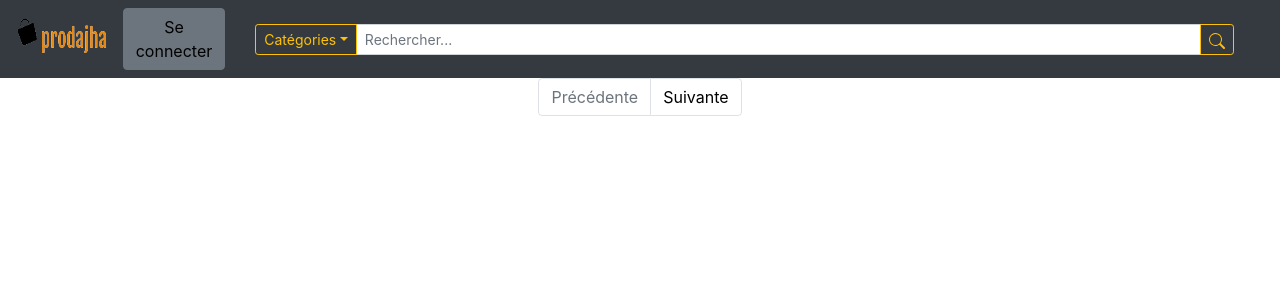
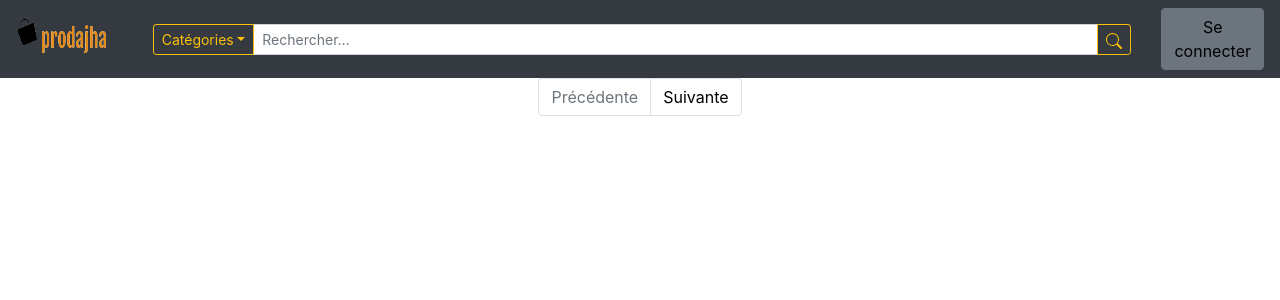
Before and after one commit to Lepidopterae1201/Prodajha, a PHP site: page /index.php in a window 1280 px wide. Shown: the top 300 px of the page. Run offline with PHP 8.4, Linux system fonts and the light colour scheme; data that the repository does not hold is empty.

Commit message:
correction responsive navbar haut

```diff
--- a/Boutique en ligne/navbarHaut.php
+++ b/Boutique en ligne/navbarHaut.php
@@ -41,7 +41,7 @@ $resultatCat = $Categorie->recupererCategories();
 		<?php
 		} else {
 			?>
-			<div class="align-item-start">
+			<div class="align-item-start btn-group order-md-last">
 				<?php
 			if (isset($_GET['idart'])) {
 				?><a class="btn btn-secondary ml-auto" href="connexion.php?page=Article&idart=<?php echo($_GET['idart'])?>">Se connecter</a><?php
```
